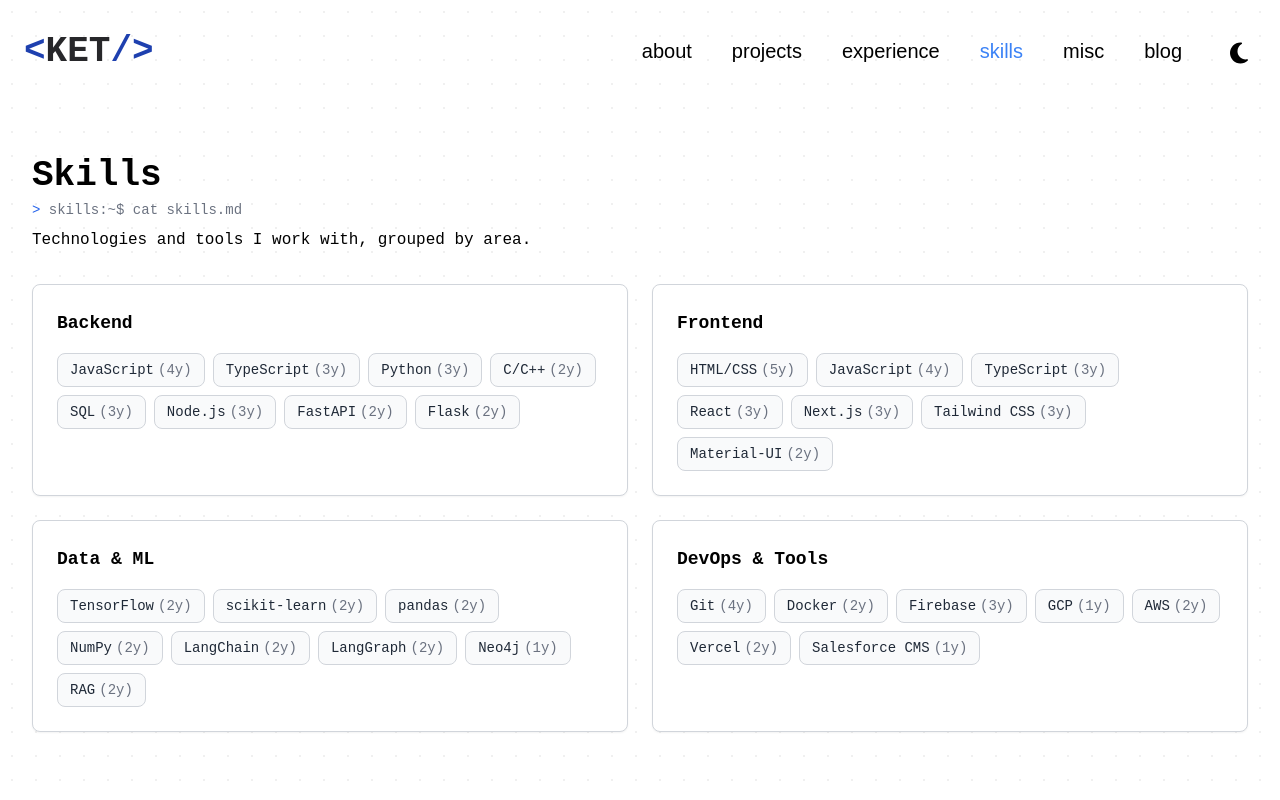
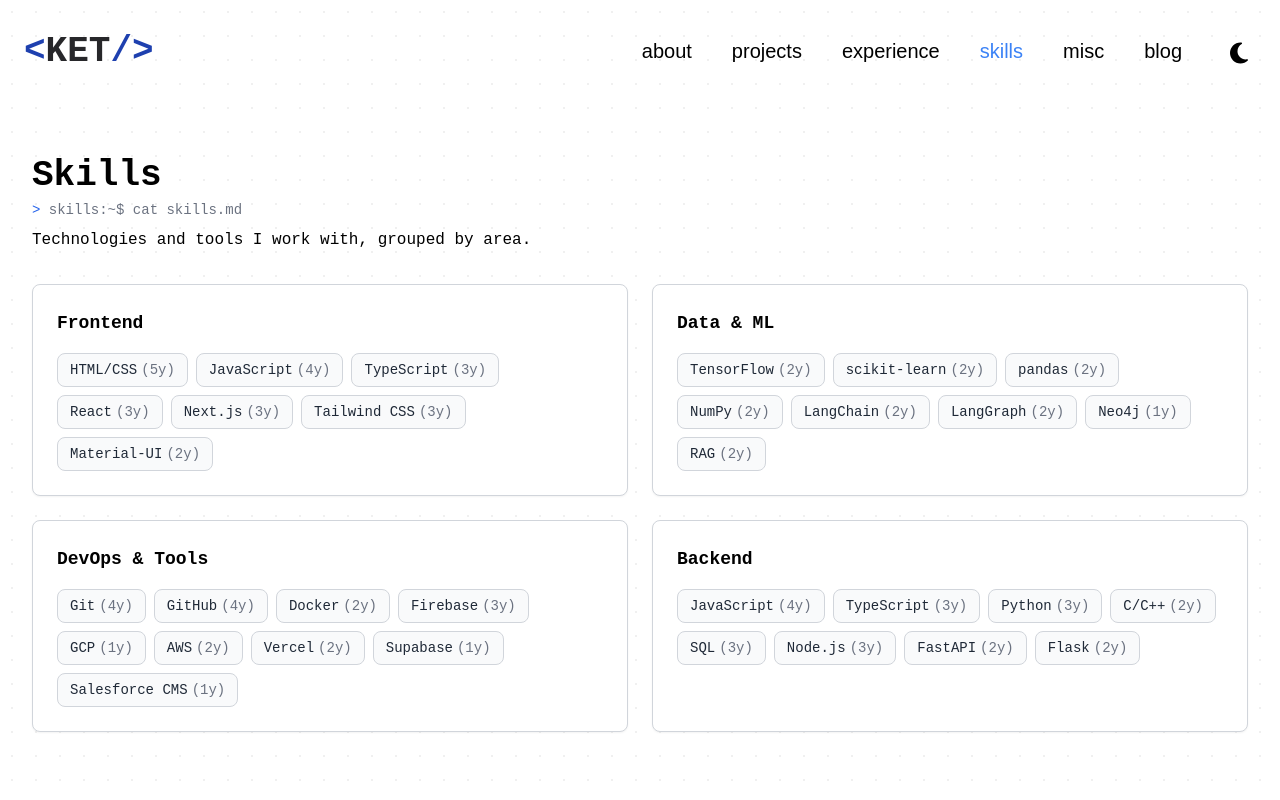
Before and after one commit to 9117KET/my-portfolio, a React (Vite) app: page /skills in a window 1280 px wide. Built offline with nearby package versions, Linux system fonts and the light colour scheme.

Commit message:
update the portfolio

```diff
--- a/src/data/constants.ts
+++ b/src/data/constants.ts
@@ -63,31 +63,18 @@ export const skills = [
   { name: "Neo4j", years: 1 },
   { name: "RAG", years: 2 },
   { name: "Git", years: 4 },
-  { name: "GitHub", years: 4},
+  { name: "GitHub", years: 4 },
   { name: "Docker", years: 2 },
   { name: "Firebase", years: 3 },
   { name: "GCP", years: 1 },
   { name: "AWS", years: 2 },
   { name: "Vercel", years: 2 },
+  { name: "Supabase", years: 1 },
   { name: "Salesforce CMS", years: 1 },
 ];
 
-// Grouping for Skills cards on About page
+// Grouping for Skills cards on About page (order: Frontend, Data & ML, DevOps & Tools, Backend)
 export const skillCategories = [
-  {
-    id: "backend",
-    title: "Backend",
-    skillNames: [
-      "JavaScript",
-      "TypeScript",
-      "Python",
-      "C/C++",
-      "SQL",
-      "Node.js",
-      "FastAPI",
-      "Flask",
-    ],
-  },
   {
     id: "frontend",
     title: "Frontend",
@@ -118,7 +105,31 @@ export const skillCategories = [
   {
     id: "devops",
     title: "DevOps & Tools",
-    skillNames: ["Git", "Docker", "Firebase", "GCP", "AWS", "Vercel", "Salesforce CMS"],
+    skillNames: [
+      "Git",
+      "GitHub",
+      "Docker",
+      "Firebase",
+      "GCP",
+      "AWS",
+      "Vercel",
+      "Supabase",
+      "Salesforce CMS",
+    ],
+  },
+  {
+    id: "backend",
+    title: "Backend",
+    skillNames: [
+      "JavaScript",
+      "TypeScript",
+      "Python",
+      "C/C++",
+      "SQL",
+      "Node.js",
+      "FastAPI",
+      "Flask",
+    ],
   },
 ];
 
--- a/src/pages/Skills.tsx
+++ b/src/pages/Skills.tsx
@@ -15,7 +15,7 @@ export default function Skills() {
         <title>Skills | Kinlo Ephriam Tangiri</title>
         <meta
           name="description"
-          content="Technical skills and experience: Backend, Frontend, Data & ML, DevOps and tools. JavaScript, TypeScript, Python, React, Next.js, TensorFlow, LangChain, and more."
+          content="Technical skills and experience: Frontend, Data & ML, DevOps & Tools, Backend. JavaScript, TypeScript, Python, React, Next.js, TensorFlow, LangChain, Supabase, and more."
         />
         <meta
           name="keywords"
@@ -24,7 +24,7 @@ export default function Skills() {
         <meta property="og:title" content="Skills | Kinlo Ephriam Tangiri" />
         <meta
           property="og:description"
-          content="Technical skills: Backend, Frontend, Data & ML, DevOps and tools."
+          content="Technical skills: Frontend, Data & ML, DevOps & Tools, Backend."
         />
         <meta property="og:type" content="website" />
         <meta property="og:url" content={window.location.href} />
@@ -32,7 +32,7 @@ export default function Skills() {
         <meta name="twitter:title" content="Skills | Kinlo Ephriam Tangiri" />
         <meta
           name="twitter:description"
-          content="Technical skills: Backend, Frontend, Data & ML, DevOps and tools."
+          content="Technical skills: Frontend, Data & ML, DevOps & Tools, Backend."
         />
       </Helmet>
       <div className={styles.flexCenter}>
```
